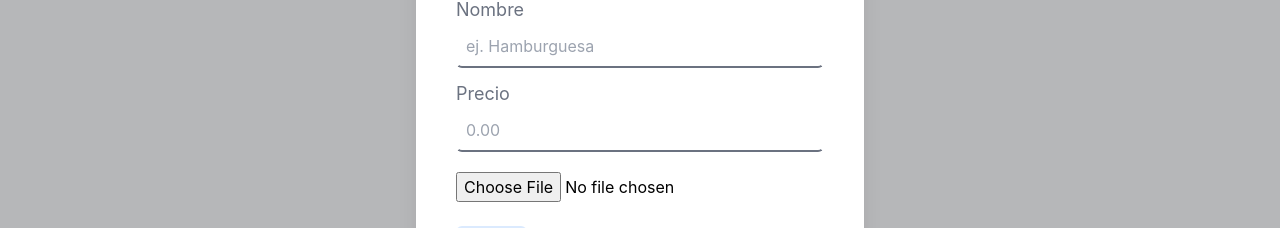
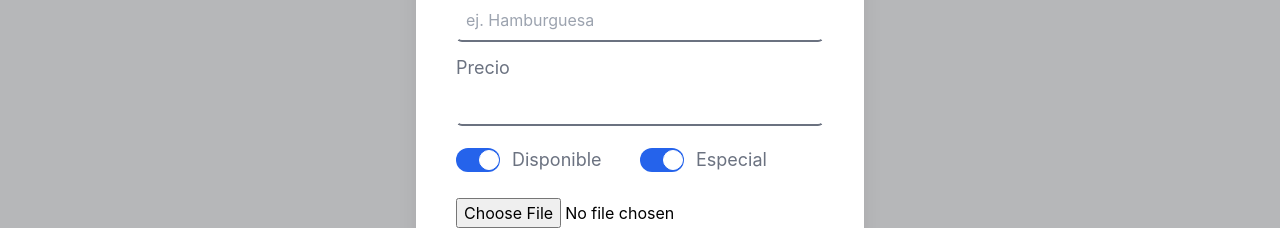
Before and after one commit to Erick-Damian-Casis/d-gusto-frontend, a React (Create React App) app: page /foods in a window 1280 px wide. Both pictures are taken after a click on the button "AGREGAR". Shown: the part 288-516 px from the top of the page. Built offline with nearby package versions, Linux system fonts and the light colour scheme; no server answers.

Commit message:
create services and update components

```diff
--- a/src/components/card/CardFood.js
+++ b/src/components/card/CardFood.js
@@ -1,4 +1,5 @@
 import {useEffect, useState} from "react";
+import axios from "axios";
 
 export default function CardFood({handleCatchId}){
     const [foods,setFoods] = useState([]);
@@ -8,10 +9,13 @@ export default function CardFood({handleCatchId}){
     },[])
 
     const getFoods= async () =>{
-        const response = await fetch('http://127.0.0.1:8000/api/v1/private/foods')
-        const data = await response.json();
-        console.log(data.data)
-        setFoods(data.data);
+        axios('http://127.0.0.1:8000/api/v1/private/foods')
+            .then(response=>{
+                const {data}=response;
+                setFoods(data);
+            })
+
+
     }
 
     return(
--- a/src/components/food/form-food/FormFood.js
+++ b/src/components/food/form-food/FormFood.js
@@ -1,39 +1,35 @@
 import {useForm} from "react-hook-form";
 import { Dialog, Transition} from "@headlessui/react";
 import { Fragment } from 'react'
-import axios from "axios";
+import {createFoods} from "../../../services/foodServices";
 
-export default function FormFood({closeModal,isOpen, handleDialogForm}){
-    const {register ,formState:{errors} ,watch ,handleSubmit}= useForm({
+export default function FormFood({isOpen, handleDialogForm,addFood}){
+    const {register ,formState:{errors} ,handleSubmit}= useForm({
         defaultValues:{
-            state:false,
-            special:false,
+            state:true,
+            special:true,
         }
     });
 
     const onSubmit= async (data) =>{
         const formData = new FormData();
 
-        formData.append('image', data.image)
-
-        await axios.post('http://127.0.0.1:8000/api/v1/private/foods',formData,
-            {headers: {
-                'Content-Type': 'multipart/form-data'
-            }})
-            .then(response=>{
-                console.log(response.data)
-                handleDialogForm();
-            }).catch(
-                error=>{
-                    console.log(error)
-                }
-            )
+        formData.append('name', data.name);
+        formData.append('cost', data.cost);
+        formData.append('state', data.state);
+        formData.append('special', data.special);
+        formData.append('image', data.image[0]);
+        createFoods(formData)
+            .then(
+                handleDialogForm(),
+                addFood(data),
+            );
     }
 
 
     return(
         <Transition appear show={isOpen} as={Fragment}>
-            <Dialog as="div" className="relative z-10" onClose={closeModal}>
+            <Dialog as="div" className="relative z-10" onClose={handleDialogForm}>
                 <Transition.Child
                     as={Fragment}
                     enter="ease-out duration-300"
@@ -80,20 +76,42 @@ export default function FormFood({closeModal,isOpen, handleDialogForm}){
                                             {...register('cost',{
                                                 required: true
                                             })}
-                                            placeholder="0.00"
+                                            placeholder=""
                                             className="appearance-none p-2 outline-none rounded-md border-2 border-b-gray-500 border-white"
-                                            type="number"/>
+                                            type="float"/>
                                         {errors.cost?.type==="required"&& <p  className="text-red-400 text-sm">* El precio de la comida es requerida</p>}
-                                        {/*<label className="text-gray-500 text-lg pt-3 ">Disponible</label>*/}
-                                        {/*<input*/}
-                                        {/*    {...register('state')}*/}
-                                        {/*    className="appearance-none p-2 outline-none rounded-md border-2 border-b-blue-500 border-white"*/}
-                                        {/*    type="text"/>*/}
-                                        {/*<label className="text-gray-500 text-lg pt-3 ">Especial</label>*/}
-                                        {/*<input*/}
-                                        {/*    {...register('special')}*/}
-                                        {/*    className="appearance-none p-2 outline-none rounded-md border-2 border-b-blue-500 border-white"*/}
-                                        {/*    type="text"/>*/}
+                                        <div className="grid grid-cols-2 pt-5">
+                                            <div>
+                                                <label htmlFor="state"
+                                                       className=" inline-flex relative items-center cursor-pointer">
+                                                    <input type="checkbox"
+                                                           {...register('state')}
+                                                           id="state"
+                                                           className="sr-only peer"
+                                                    />
+                                                    <div
+                                                        className="w-11 h-6 bg-gray-200 appearance-none rounded-full peer dark:bg-gray-400 peer-checked:after:translate-x-full peer-checked:after:border-white after:content-[''] after:absolute after:top-[4px] after:left-[3px] after:bg-white after:border-gray-300 after:border after:rounded-full after:h-5 after:w-5 after:transition-all dark:border-gray-600 peer-checked:bg-blue-600"></div>
+                                                    <span
+                                                        className="ml-3 text-lg
+                                                           text-gray-500">Disponible</span>
+                                                </label>
+                                            </div>
+                                            <div>
+                                                <label htmlFor="special"
+                                                       className="inline-flex relative items-center cursor-pointer">
+                                                    <input type="checkbox"
+                                                           {...register('special')}
+                                                           id="special"
+                                                           className="sr-only peer"
+                                                    />
+                                                    <div
+                                                        className="w-11 h-6 bg-gray-200 appearance-none rounded-full peer dark:bg-gray-400 peer-checked:after:translate-x-full peer-checked:after:border-white after:content-[''] after:absolute after:top-[4px] after:left-[3px] after:bg-white after:border-gray-300 after:border after:rounded-full after:h-5 after:w-5 after:transition-all dark:border-gray-600 peer-checked:bg-blue-600"></div>
+                                                    <span
+                                                        className="ml-3 text-lg
+                                                           text-gray-500">Especial</span>
+                                                </label>
+                                            </div>
+                                        </div>
                                         <input type="file"
                                                className="pt-5"
                                                {...register('image')}
--- a/src/components/food/list-food/ListFood.js
+++ b/src/components/food/list-food/ListFood.js
@@ -1,23 +1,63 @@
 import { HiOutlinePencilAlt, HiOutlineTrash } from "react-icons/hi";
 import FormFood from "../form-food/FormFood";
-import {useState} from "react";
+import {useState,useEffect} from "react";
+import {destroyFood, getFoods} from "../../../services/foodServices";
 
-export default function ListFood({food}){
+export default function ListFood(){
     const [isOpen, setIsOpen] = useState(false)
 
-    function closeModal() {
-        setIsOpen(false)
+    const [foods, setFood] = useState([]);
+
+    useEffect(()=>{
+        getFoods()
+            .then(data=>{
+            setFood(data);
+            }
+        )
+    },[])
+
+    const addFood =(food)=>{
+        setFood([...foods, food])
+    }
+
+    const deleteFood=(id)=>{
+        destroyFood(id)
+            .then(response=>{
+                setFood(foods.filter(food => food.id !== id))
+            }
+
+        )
+    }
+
+    const updateFood=(id)=>{
+        console.log(id);
     }
 
     const handleDialogForm=()=>{
-        setIsOpen(true)
+        setIsOpen(!isOpen)
     }
 
-    const deleteFood=(id)=>{
-        console.log(id);
+    const pipeState=(state)=>{
+        if(state){
+            return(
+                <div className="text-lg text-center">Disponible</div>
+            )
+        }else{
+            return(
+                <div className="text-lg text-center">No Disponible</div>
+            )
+        }
     }
-    const updateFood=(id)=>{
-        console.log(id);
+    const pipeSpecial=(special)=>{
+        if(special){
+            return(
+                <div className="text-lg text-center">Especial</div>
+            )
+        }else{
+            return(
+                <div className="text-lg text-center">Nomal</div>
+            )
+        }
     }
 
     return(
@@ -50,7 +90,7 @@ export default function ListFood({food}){
                                     </th>
                                 </tr>
                                 </thead>
-                                {food.map(value=>{
+                                {foods?.map(value=>{
                                     return(
                                         <tbody key={value.id} className="text-sm divide-y divide-gray-100">
                                         <tr>
@@ -61,10 +101,10 @@ export default function ListFood({food}){
                                                 <div className="text-lg text-center">{value.cost}</div>
                                             </td>
                                             <td className="p-2 whitespace-nowrap">
-                                                <div className="text-lg text-center">Disponible</div>
+                                                {pipeState(value.state)}
                                             </td>
                                             <td className="p-2 whitespace-nowrap">
-                                                <div className="text-lg text-center">Normal</div>
+                                                {pipeSpecial(value.special)}
                                             </td>
                                             <td className="text-lg text-center">
                                                 <button
@@ -88,7 +128,7 @@ export default function ListFood({food}){
                     </div>
                 </div>
             </div>
-            {isOpen && <FormFood handleDialogForm={handleDialogForm} closeModal={closeModal} isOpen={isOpen} ></FormFood>}
+            {isOpen && <FormFood handleDialogForm={handleDialogForm} addFood={addFood} isOpen={isOpen} ></FormFood>}
         </section>
     )
 }
--- a/src/pages/chef/food/Food.js
+++ b/src/pages/chef/food/Food.js
@@ -2,21 +2,9 @@ import ListFood from "../../../components/food/list-food/ListFood";
 import {useEffect, useState} from "react";
 
 export default function Food(){
-    const [food,setFood]=useState([]);
-
-    useEffect(()=>{
-        getFoods().catch(error=>console.log(error));
-    },[])
-
-    const getFoods= async () =>{
-        const response = await fetch('http://127.0.0.1:8000/api/v1/private/foods')
-        const data = await response.json();
-        console.log(data.data)
-        setFood(data.data);
-    }
     return(
         <div>
-            <ListFood food={food}></ListFood>
+            <ListFood></ListFood>
         </div>
     );
 }
--- /dev/null
+++ b/src/services/foodServices.js
@@ -0,0 +1,31 @@
+import axios from "axios";
+const API_URL = 'http://127.0.0.1:8000/api/v1/private/foods/';
+
+export const getFoods =()=>{
+    return axios(API_URL)
+        .then(response=>{
+            return response.data.data;
+        }).catch(error=>{
+            console.log(error)
+            });
+}
+
+export const createFoods =(data)=>{
+    return axios.post(API_URL,data)
+        .then(response=>{
+            console.log(response.data)
+    }).catch(
+        error=>{
+            console.log(error)
+        });
+}
+
+export const destroyFood =(id)=>{
+    return axios.delete(API_URL+id)
+        .then(response=>{
+            console.log(response.data);
+            }).catch(
+            error=>{
+                console.log(error)
+            });
+}
```
Also changed, not shown: src/components/nav-bar/Navbar.js (+1 -15 lines).
